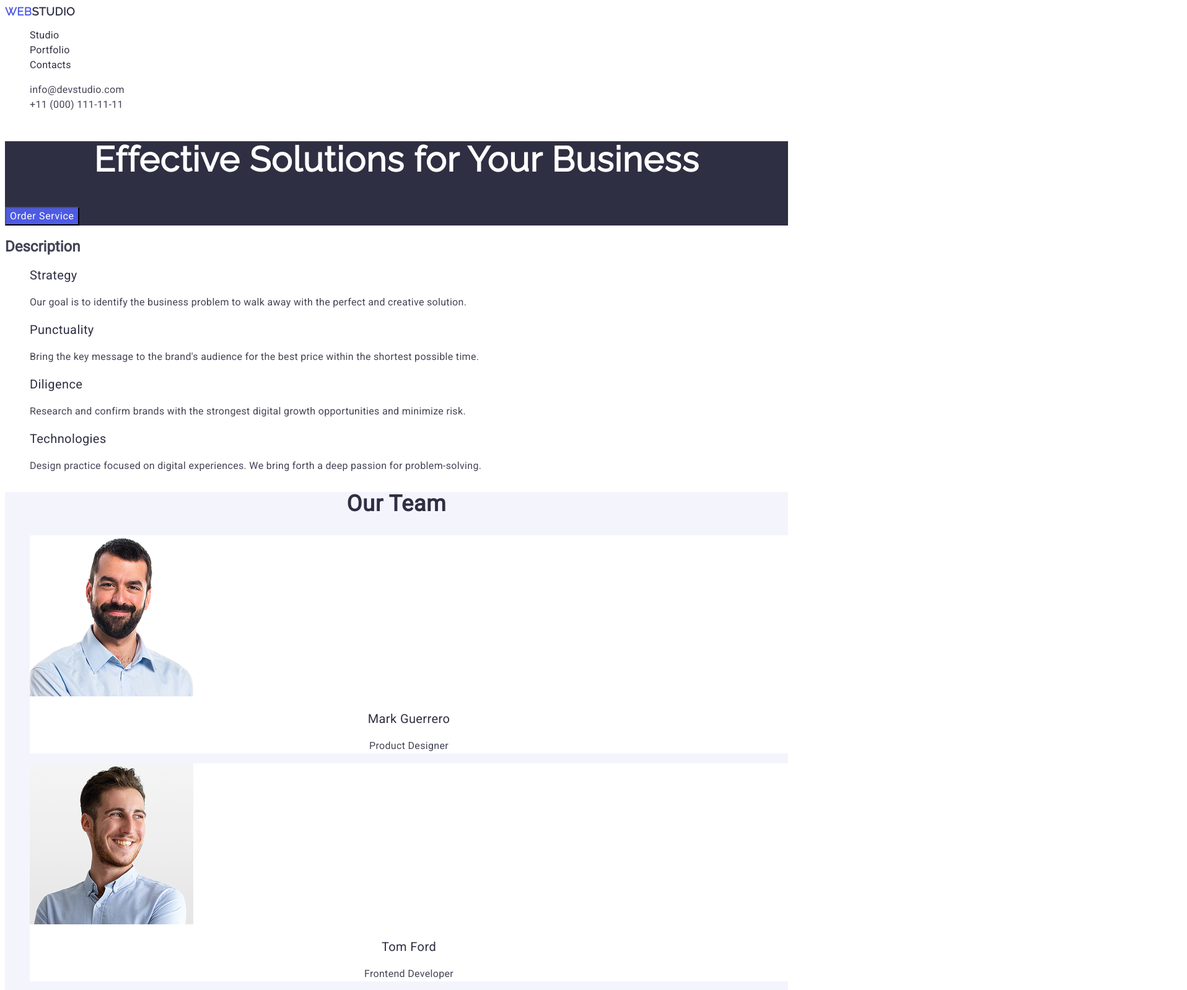
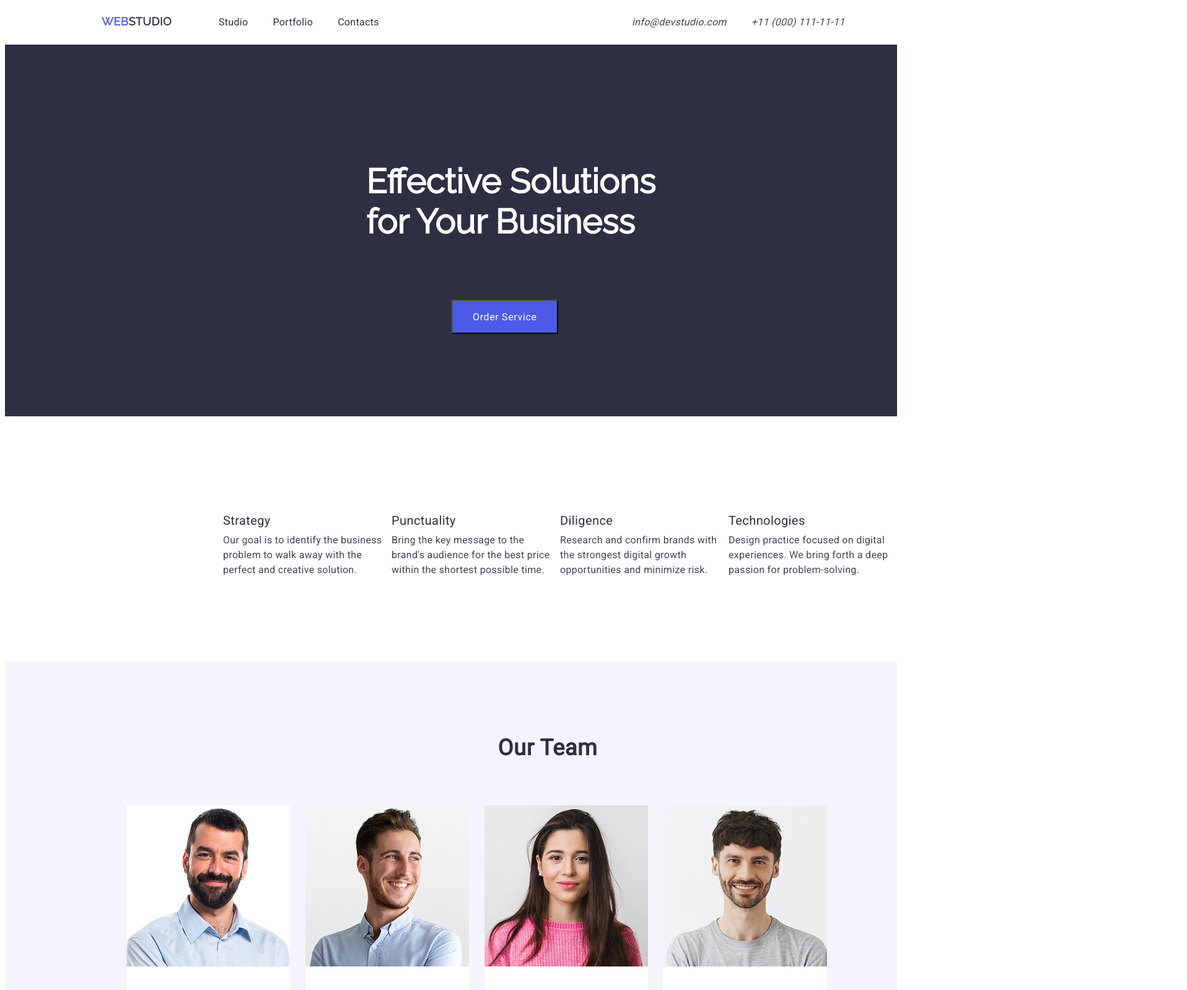
Before and after one commit to Andrii-Ryshkov/goit-markup-hw-03, a plain HTML site: page index.html in a window 1280 px wide. Shown: the top 1598 px of the page at 62% size, 1916 px wide, since content can reach past the window. Drawn offline with Linux system fonts and the light colour scheme.

Commit message:
add index file

```diff
--- a/css/styles.css
+++ b/css/styles.css
@@ -3,7 +3,26 @@ body {
   color: #434455;
   background-color: #ffffff;
 }
+.container {
+  width: 1440px;
+  padding-left: 156px;
+  padding-right: 156px;
+  margin: 0 auto;
+}
 /* navigation */
+.navi {
+  margin-top: 24px;
+  margin-bottom: 24px;
+  align-items: center;
+  display: flex;
+}
+.upper-base {
+  flex-wrap: nowrap;
+}
+.beginning {
+  align-items: baseline;
+  display: flex;
+}
 .basis {
   font-family: "Raleway", sans-serif;
   line-height: 1.17;
@@ -19,11 +38,15 @@ body {
   font-size: 18px;
 }
 .title-page {
+  margin: 0 auto;
+  padding-left: 76px;
+  gap: 40px;
+  display: flex;
   list-style: none;
-  font-style: normal;
 }
 .title-page-a {
-  font-style: normal;
+  margin-left: 332px;
+  display: flex;
 }
 .hom {
   color: #2e2f42;
@@ -62,26 +85,29 @@ body {
 
 /* the-main */
 .main-text {
+  width: 1440px;
+  height: 600px;
   background-color: #2e2f42;
   color: #ffffff;
 }
 .top {
-  line-height: 1.07;
+  margin-top: auto;
+  font-size: 55px;
   font-family: "Raleway", sans-serif;
-  font-weight: 700;
-  font-size: 56px;
-  letter-spacing: 0.02em;
-  text-align: center;
+  max-width: 496px;
+  padding-top: 188px;
+  padding-left: 427px;
 }
 .button {
   cursor: pointer;
   font-family: "Roboto", sans-serif;
-  font-weight: 500;
   font-size: 16px;
-  line-height: 1.5;
   letter-spacing: 0.04em;
   background-color: #4d5ae5;
   color: #ffffff;
+  margin-top: 48px;
+  margin-left: 565px;
+  padding: 16px 32px;
 }
 .button:hover {
   background-color: #404bbf;
@@ -90,10 +116,19 @@ body {
   background-color: #404bbf;
 }
 /* description */
+.first-chapter {
+  margin: 120px 156px;
+}
+.secret {
+  font-size: 0;
+}
 .description {
+  gap: 8px;
+  display: flex;
   list-style-type: none;
 }
 .first-a {
+  margin-bottom: 8px;
   font-weight: 500;
   font-size: 20px;
   line-height: 1.2;
@@ -101,6 +136,8 @@ body {
   color: #2e2f42;
 }
 .des-a {
+  max-width: 264px;
+  margin-top: 8px;
   font-weight: 400;
   font-size: 16px;
   line-height: 1.5;
@@ -109,6 +146,8 @@ body {
 }
 /* team */
 .development-team {
+  width: 1440px;
+  height: 732px;
   background-color: #f4f4fd;
 }
 .beginning-top {
@@ -119,14 +158,21 @@ body {
   line-height: 1.11;
   letter-spacing: 0.02em;
   text-align: center;
+  margin-bottom: 72px;
+  padding-top: 120px;
 }
 .given-commands {
+  gap: 25px;
+  display: flex;
   list-style-type: none;
 }
 .mark {
+  margin-bottom: 120px;
   background-color: #ffffff;
 }
 .mark-a {
+  margin-bottom: 8px;
+  margin-top: 32px;
   color: #2e2f42;
   font-weight: 500;
   font-size: 20px;
@@ -135,6 +181,7 @@ body {
   text-align: center;
 }
 .ma-a {
+  margin-top: 8px;
   font-weight: 400;
   font-size: 16px;
   line-height: 1.5;
@@ -142,7 +189,12 @@ body {
   text-align: center;
 }
 /* portfolio */
+.basic-functions {
+  margin-bottom: 51px;
+}
 .beginning-top-a {
+  margin-bottom: 72px;
+  padding-top: 189px;
   text-transform: capitalize;
   font-weight: 700;
   font-size: 36px;
@@ -152,10 +204,18 @@ body {
   color: #2e2f42;
 }
 .site-functions {
+  gap: 24px;
+  display: flex;
   flex-wrap: wrap;
   list-style-type: none;
 }
+.port-a {
+  margin-top: 48px;
+}
 .list-a {
+  margin-bottom: 8px;
+  margin-top: 32px;
+  padding-left: 16px;
   font-weight: 500;
   font-size: 20px;
   line-height: 1.2;
@@ -163,6 +223,9 @@ body {
   color: #2e2f42;
 }
 .li-a {
+  margin-top: 8px;
+  margin-bottom: 32px;
+  padding-left: 16px;
   font-weight: 400;
   font-size: 16px;
   line-height: 1.5;
@@ -171,10 +234,14 @@ body {
 }
 /* footer */
 .basement {
+  width: 1440px;
+  height: 312px;
   background-color: #2e2f42;
   color: #ffffff;
 }
 .bass {
+  display: flex;
+  margin-left: 156px;
   font-weight: 700;
   font-size: 18px;
   letter-spacing: 0.03em;
@@ -183,11 +250,16 @@ body {
   text-decoration: none;
   font-family: "Raleway", sans-serif;
   color: #4d5ae5;
+  padding-top: 100px;
 }
 .text-a {
   color: #f4f4fd;
 }
 .info-text {
+  margin-bottom: 100px;
+  margin-top: 15px;
+  margin-left: 156px;
+  max-width: 264px;
   color: #f4f4fd;
   line-height: 1.5;
   letter-spacing: 0.02em;
--- a/index.html
+++ b/index.html
@@ -19,6 +19,8 @@
   <body>
     <!-- navigation -->
     <header class="upper-base">
+      <div class="container">
+        <div class="navi">
           <nav class="beginning">
             <a class="basis" href="./index.html">
               Web<span class="text">Studio</span>
@@ -32,31 +34,38 @@
           <address class="title-page-a">
             <ul class="title-page">
               <li class="title-info">
-            <a class="hom-a" href="mailto:info@devstudio.com"
-              >info@devstudio.com</a
-            >
+                <a class="hom-a" href="mailto:info@devstudio.com">
+                  info@devstudio.com
+                </a>
               </li>
               <li class="title-a">
-            <a class="hom-a" href="tel:+110001111111">+11 (000) 111-11-11</a>
+                <a class="hom-a" href="tel:+110001111111"
+                  >+11 (000) 111-11-11</a
+                >
               </li>
             </ul>
           </address>
+        </div>
+      </div>
     </header>
     <main>
       <!-- the-main -->
       <section class="main-text">
+        <div class="container">
           <h1 class="top">Effective Solutions for Your Business</h1>
           <button class="button">Order Service</button>
+        </div>
       </section>
       <!-- description -->
       <section class="first-chapter">
+        <div class="container">
           <h2 class="secret">Description</h2>
           <ul class="description">
             <li class="first-description">
               <h3 class="first-a">Strategy</h3>
               <p class="des-a">
-              Our goal is to identify the business problem to walk away with the
-              perfect and creative solution.
+                Our goal is to identify the business problem to walk away with
+                the perfect and creative solution.
               </p>
             </li>
             <li class="second-description">
@@ -81,9 +90,11 @@
               </p>
             </li>
           </ul>
+        </div>
       </section>
       <!-- team -->
       <section class="development-team">
+        <div class="container">
           <h2 class="beginning-top">Our Team</h2>
           <ul class="given-commands">
             <li class="mark">
@@ -127,9 +138,11 @@
               <p class="ma-a">UI Designer</p>
             </li>
           </ul>
+        </div>
       </section>
       <!-- portfolio -->
       <section class="basic-functions">
+        <div class="container">
           <h2 class="beginning-top-a">Our Portfolio</h2>
           <ul class="site-functions">
             <li class="port-a">
@@ -142,7 +155,7 @@
               <h3 class="list-a">Banking App</h3>
               <p class="li-a">App</p>
             </li>
-          <li class="port-b">
+            <li class="port-a">
               <img
                 src="./images/img-marketing.jpg"
                 alt="marketing photo"
@@ -152,7 +165,7 @@
               <h3 class="list-a">Cashless Payment</h3>
               <p class="li-a">Marketing</p>
             </li>
-          <li class="port-s">
+            <li class="port-a">
               <img
                 src="./images/img-meditation.jpg"
                 alt="meditation photo"
@@ -162,7 +175,7 @@
               <h3 class="list-a">Meditation App</h3>
               <p class="li-a">App</p>
             </li>
-          <li class="port-c">
+            <li class="port-a">
               <img
                 src="./images/img-taxi.jpg"
                 alt="taxi photo"
@@ -172,7 +185,7 @@
               <h3 class="list-a">Taxi Service</h3>
               <p class="li-a">Marketing</p>
             </li>
-          <li class="port-d">
+            <li class="port-a">
               <img
                 src="./images/img-screen.jpg"
                 alt="screen photo"
@@ -182,7 +195,7 @@
               <h3 class="list-a">Screen Illustrations</h3>
               <p class="li-a">Design</p>
             </li>
-          <li class="port-e">
+            <li class="port-a">
               <img
                 src="./images/img-marketing.jpg"
                 alt="marketing photo"
@@ -193,17 +206,20 @@
               <p class="li-a">Marketing</p>
             </li>
           </ul>
+        </div>
       </section>
     </main>
     <!-- footer -->
     <footer class="basement">
+      <div class="container">
         <a class="bass" href="./index.html">
           Web<span class="text-a">Studio</span>
         </a>
         <p class="info-text">
-        Increase the flow of customers and sales for your business with digital
-        marketing & growth solutions.
+          Increase the flow of customers and sales for your business with
+          digital marketing & growth solutions.
         </p>
+      </div>
     </footer>
   </body>
 </html>
```
Lines whose indentation alone changed are shown as unchanged.
